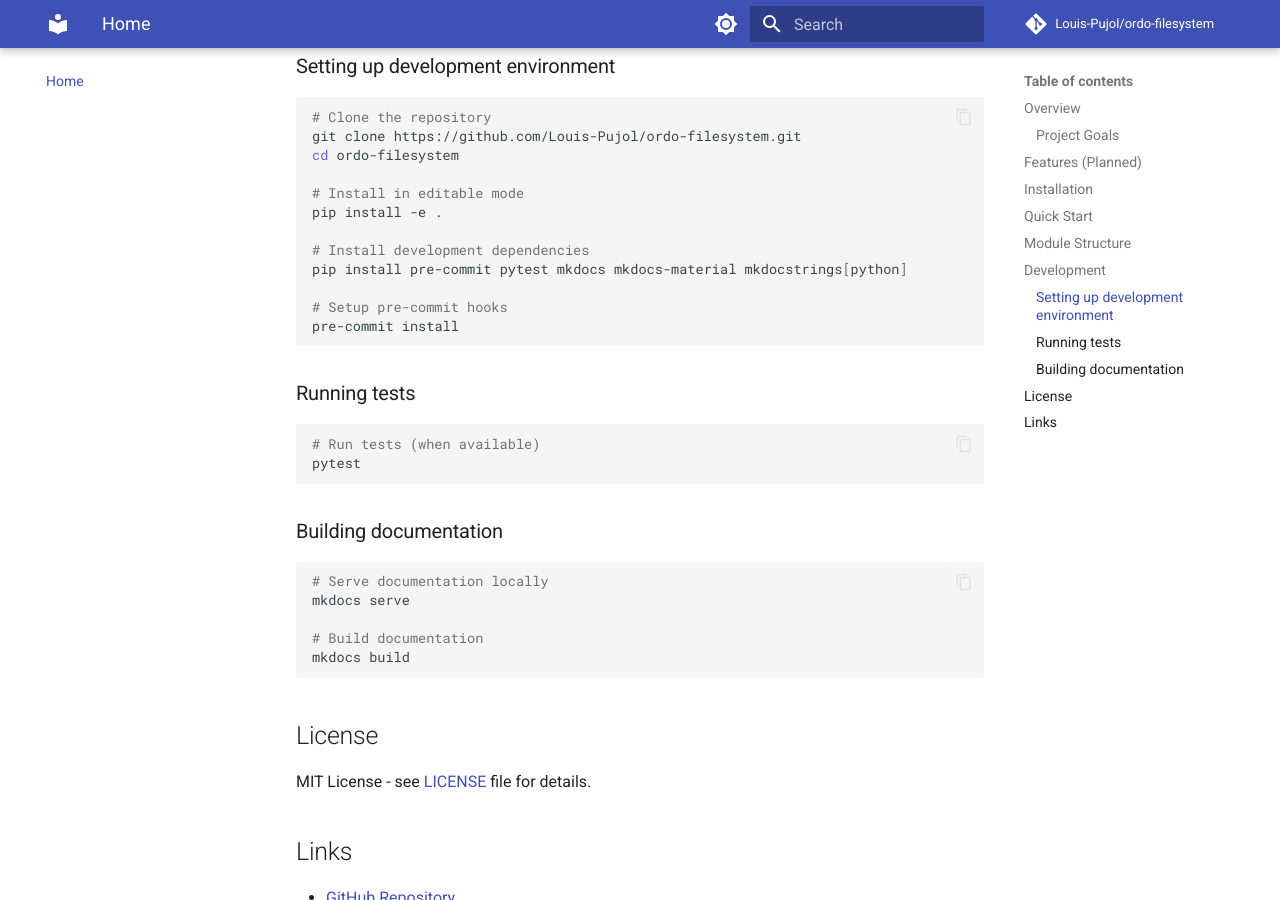
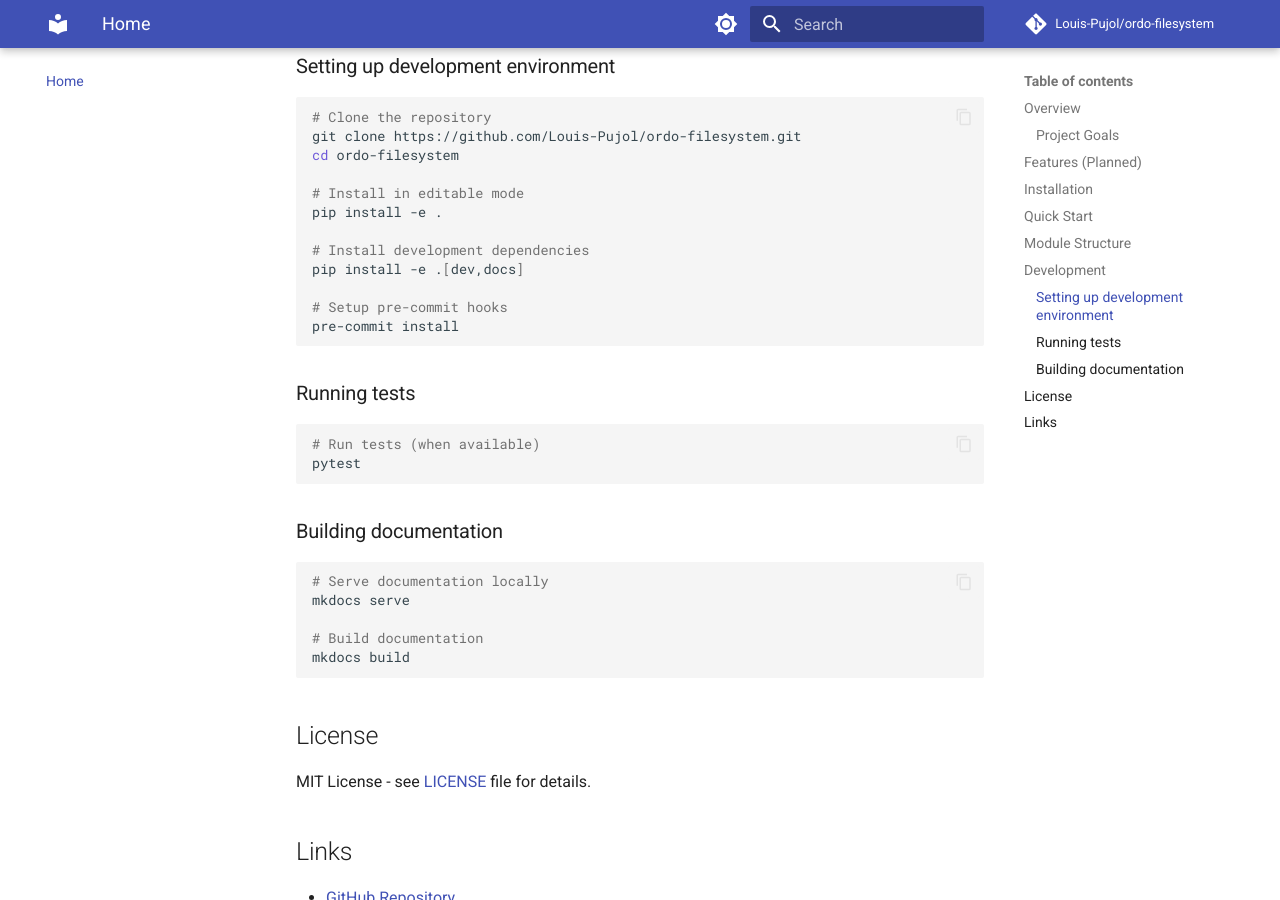
Before and after one commit to Louis-Pujol/ordo-filesystem, an MkDocs documentation site: the page built from docs/index.md, in a window 1280 px wide and 900 px high, scrolled down 1651 px. Built offline with MkDocs 1.6.1 and Material for MkDocs 9.7.7, drawn with Linux system fonts in a browser that asks for light colours; comment, search, counter and statistics services are not loaded.

Commit message:
Address code review feedback: use optional dependencies in workflows and docs
Co-authored-by: Louis-Pujol <52413616+Louis-Pujol@users.noreply.github.com>

```diff
--- a/docs/index.md
+++ b/docs/index.md
@@ -68,7 +68,7 @@ cd ordo-filesystem
 pip install -e .
 
 # Install development dependencies
-pip install pre-commit pytest mkdocs mkdocs-material mkdocstrings[python]
+pip install -e .[dev,docs]
 
 # Setup pre-commit hooks
 pre-commit install
```
Also changed, not shown: 2 other files.
